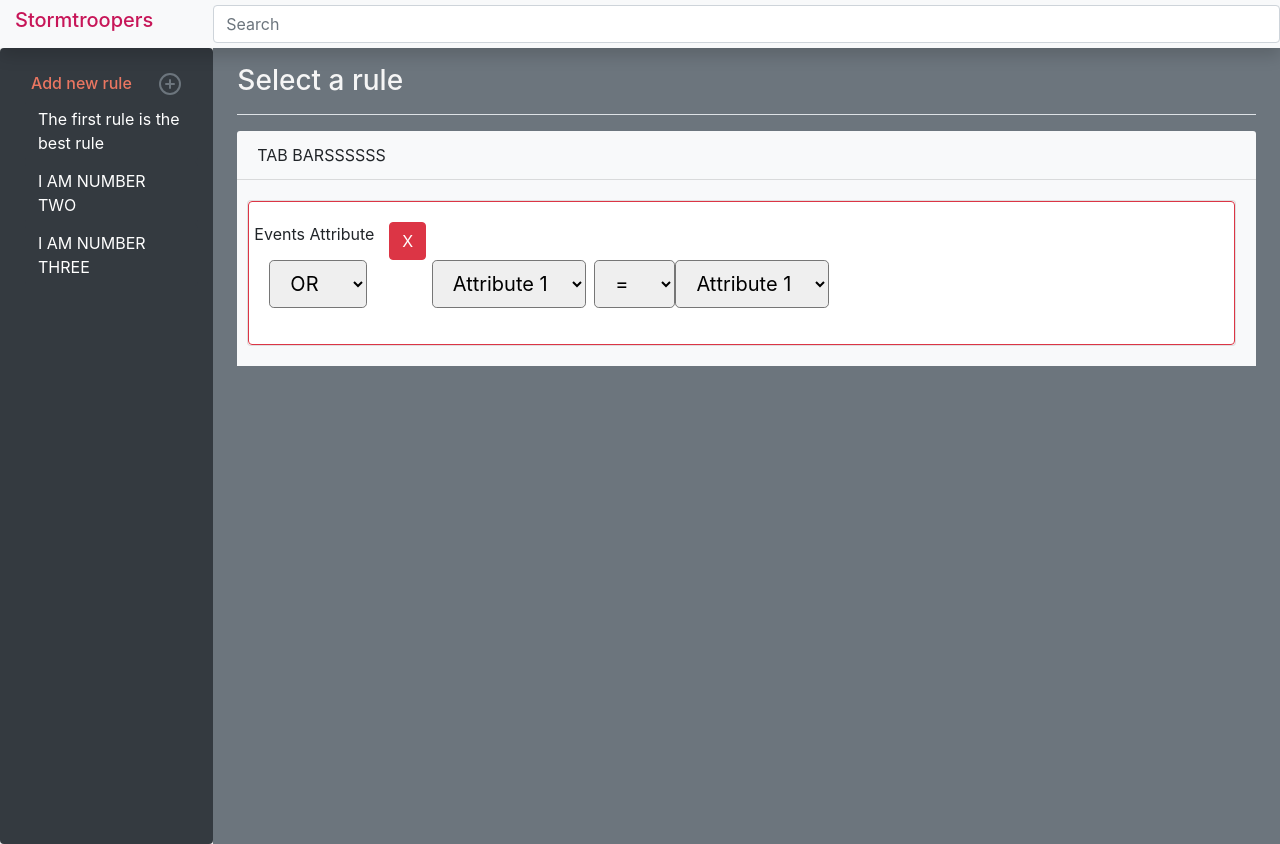
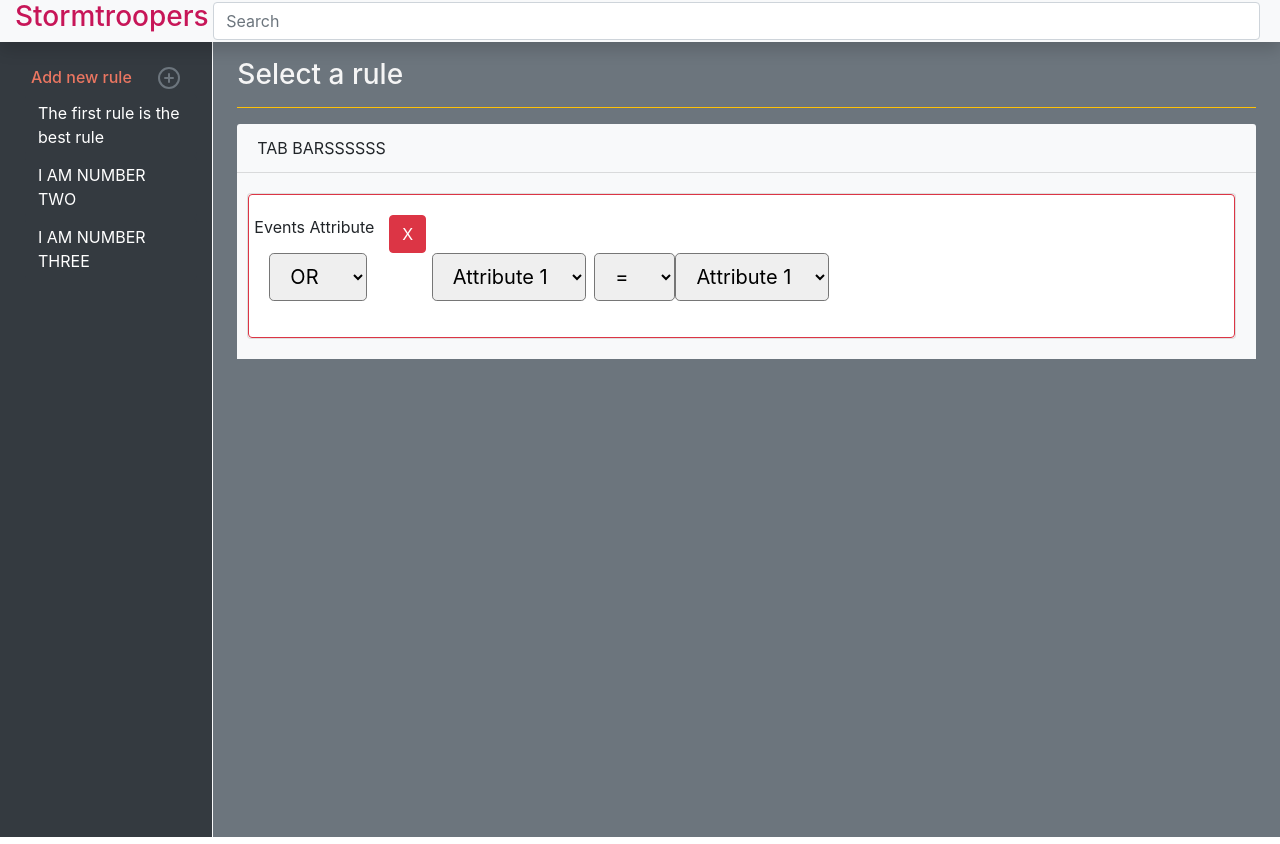
Before and after one commit to gloriali99/Stormtroopers-, a plain HTML site: page templates/index.html in a window 1280 px wide. Drawn offline with nearby package versions, Linux system fonts and the light colour scheme.

Commit message:
nav bar fixes

```diff
--- a/templates/index.html
+++ b/templates/index.html
@@ -14,17 +14,17 @@
 
 <body onload="loadDashboard();">
     <!-- Top Navigation bar-->
-    <nav class="navbar navbar-light bg-light p-0 shadow flex-md-nowrap" style="z-index: 1030">
-        <h1 class="navbar-brand col-sm-3 col-md-2 mr-0" href="#" style="color:#c71658;">Stormtroopers</h1>
+    <nav class="navbar navbar-light bg-light p-0 shadow flex-md-nowrap" style="z-index: 1030; padding-left:20px">
+        <h3 class=" col-sm-3 col-md-2 mr-md" href="#" style="color:#c71658;">Stormtroopers</h3>
         <!-- Searchbar-->
-        <input class="form-control form-control-dark w-100" id="myInput" type="text" placeholder="Search" aria-label="Search" style="width: 200px;" onkeyup="searchFunction()">
-
+        <input class="form-control form-control-dark w-100" id="myInput" type="text" placeholder="Search" aria-label="Search" style="width: 200px; padding-right: 20px;" onkeyup="searchFunction()">
+        <div style="width: 24px;"></div>
       </nav>
 
 <div class="container-fluid">
     <div class="row">
         <!-- Left Navigation bar-->
-        <nav class = "col-md-2 d-none d-md-block bg-dark sidebar shadow rounded" style="width:200px; border-color: #EA7661;">
+        <nav class = "col-md-2 d-none d-md-block bg-dark sidebar shadow border-right border-light" style="width:200px;">
             <div class="sidebar-sticky">
                 <h6 class="sidebar-heading d-flex justify-content-between align-items-center px-3 mt-4 mb-1 text-muted">
 
@@ -51,7 +51,7 @@
 
         <!-- Pop up container-->
         <main role="main" class="bg-secondary col-md-9 ml-sm-auto col-lg-10 px-4"><div class="chartjs-size-monitor" style="position: absolute; left: 0px; top: 0px; right: 0px; bottom: 0px; overflow: hidden; pointer-events: none; visibility: hidden; z-index: -1;"><div class="chartjs-size-monitor-expand" style="position:absolute;left:0;top:0;right:0;bottom:0;overflow:hidden;pointer-events:none;visibility:hidden;z-index:-1;"><div style="position:absolute;width:1000000px;height:1000000px;left:0;top:0"></div></div><div class="chartjs-size-monitor-shrink" style="position:absolute;left:0;top:0;right:0;bottom:0;overflow:hidden;pointer-events:none;visibility:hidden;z-index:-1;"><div style="position:absolute;width:200%;height:200%;left:0; top:0"></div></div></div>
-            <div class="bg-secondary d-flex justify-content-between flex-wrap flex-md-nowrap align-items-center pt-3 pb-2 mb-3 border-bottom">
+            <div class="bg-secondary d-flex justify-content-between flex-wrap flex-md-nowrap align-items-center pt-3 pb-2 mb-3 border-bottom border-warning">
               <h4 class="h3" id="ruleHeader" style = "color:whitesmoke">Select a rule</h4>
 
             </div>
```
